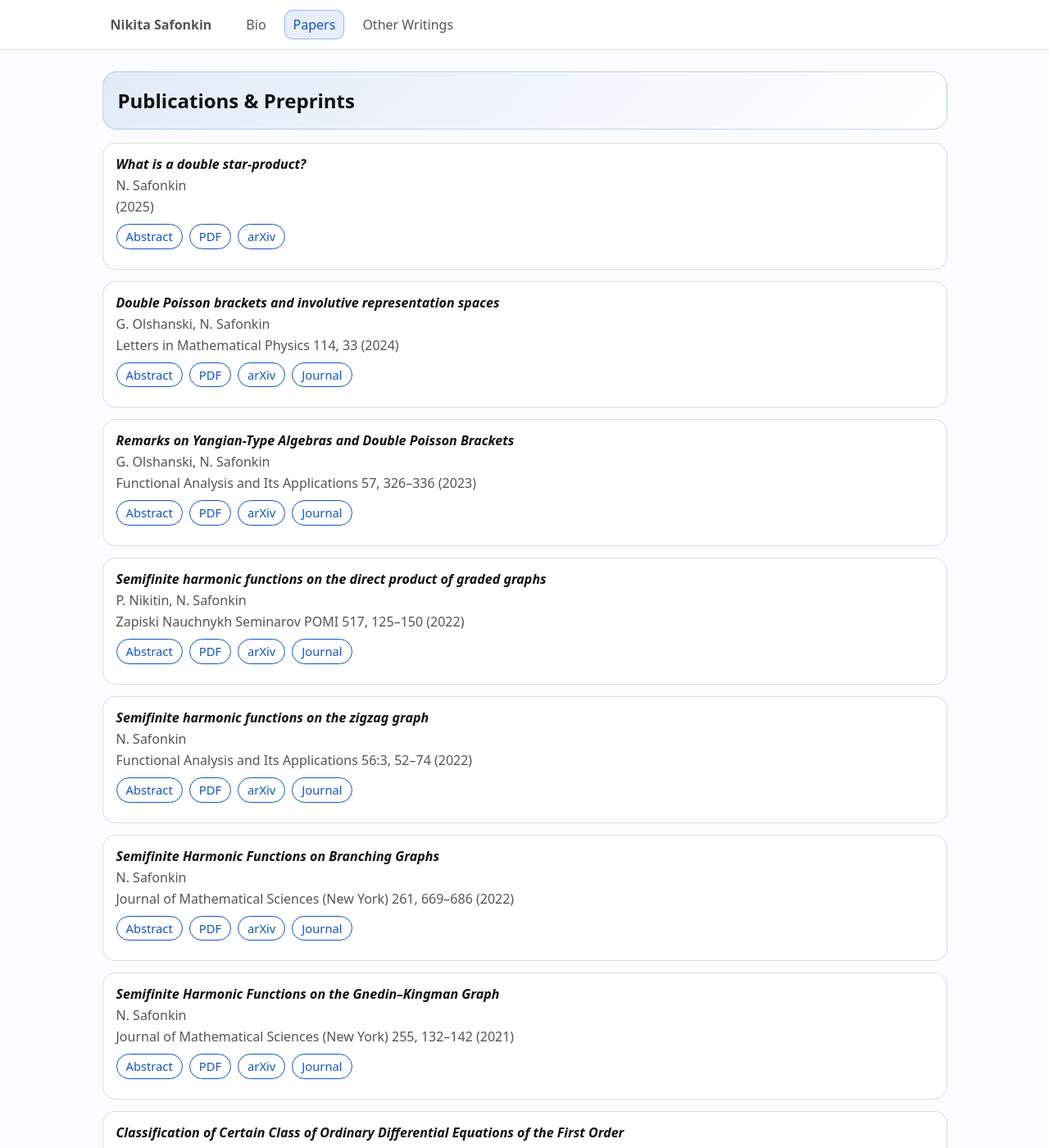
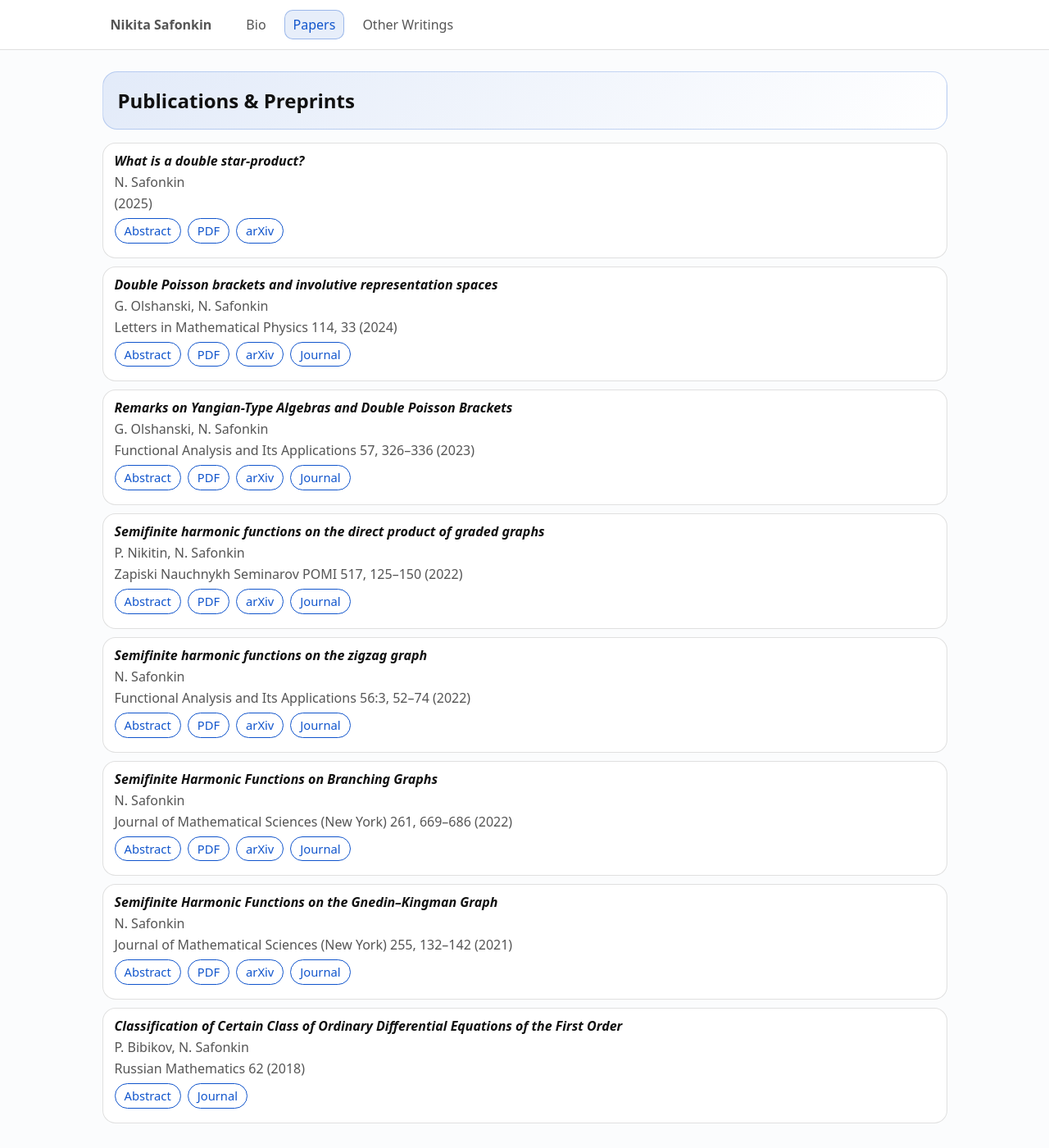
Before and after one commit to n-safonkin/n-safonkin.github.io, a Jekyll site: the page built from papers.html, in a window 1280 px wide and 1400 px high. Shown: the whole window at 82% size. Built offline with Jekyll 4.4.1, drawn with Linux system fonts in a browser that asks for light colours.

Commit message:
Update papers.css

```diff
--- a/assets/papers.css
+++ b/assets/papers.css
@@ -1,4 +1,4 @@
-/* ===== WIDTH FIX (force Papers to match Bio) ===== */
+/* Force Papers to match Bio width (and avoid cache ghosts) */
 .wrap{
   max-width: var(--container) !important;
   width: min(100%, var(--container)) !important;
@@ -7,7 +7,6 @@
   max-width: var(--container) !important;
   width: min(100%, var(--container)) !important;
 }
-/* ================================================ */
 
 /* Yuan-style: each paper in its own frame */
 ol.papers{
@@ -15,14 +14,14 @@ ol.papers{
   padding-left: 0;
   margin: 16px 0 0;
   display: grid;
-  gap: 14px;
+  gap: 10px; /* was 12px -> ~15% shorter */
 }
 
 li.paperitem{
   background: var(--card);
   border: 1px solid var(--border);
   border-radius: 16px;
-  padding: 14px 16px;
+  padding: 10px 14px; /* was 12px 14px -> ~15% shorter vertically */
 }
 
 .paper-title{ font-weight: 750; }
@@ -33,8 +32,8 @@ li.paperitem{
   display: flex;
   gap: 8px;
   flex-wrap: wrap;
-  margin-top: 10px;
-  margin-bottom: 10px;
+  margin-top: 7px;   /* was 8px */
+  margin-bottom: 7px;/* was 8px */
 }
 
 .pill{
```
